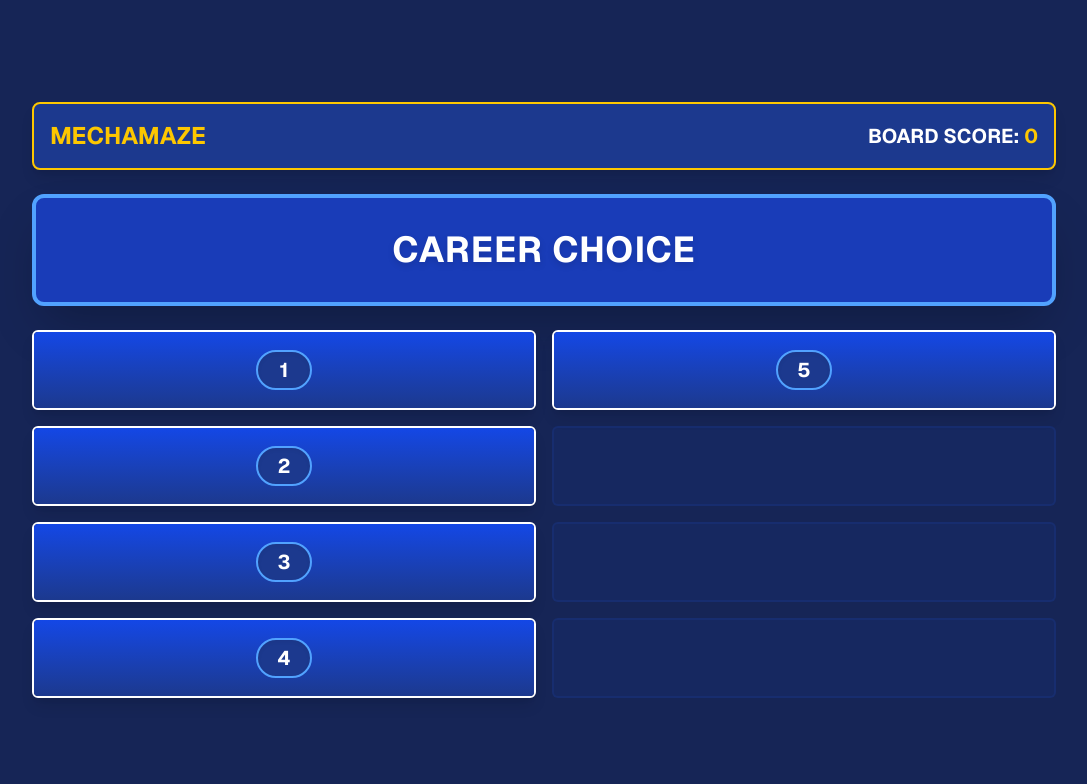
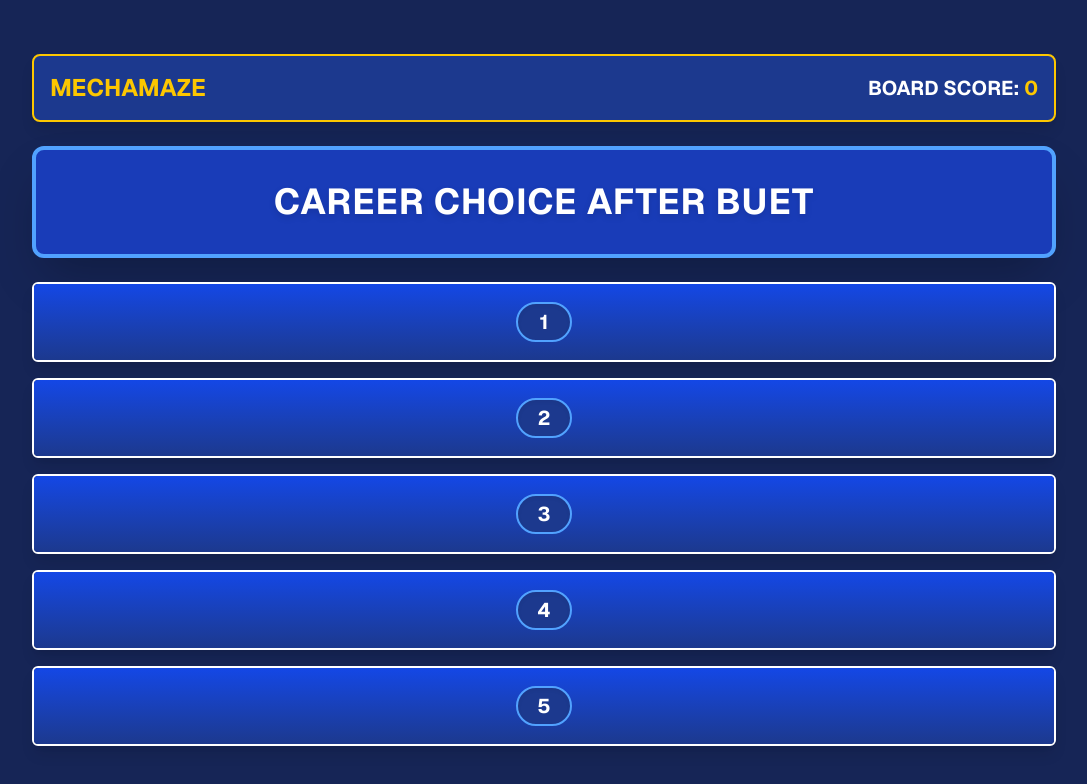
Before and after one commit to udoyahmed/mechamaze-gameshow, a Next.js app: page / in a window 1280 px wide. Shown: the top 784 px of the page, without its empty margins (96-1183 px from the left). Built offline with nearby package versions, Linux system fonts and the light colour scheme.

Commit message:
reduced columns

```diff
--- a/app/page.tsx
+++ b/app/page.tsx
@@ -78,7 +78,7 @@
         </div>
 
         {/* Answers Grid */}
-        <div className="grid grid-cols-2 grid-rows-4 grid-flow-col gap-4">
+        <div className="grid grid-cols-1 gap-4">
           {/* Render actual answers */}
           {currentQuestion.answers.map((answer, index) => (
             <div
@@ -109,7 +109,7 @@
           ))}
 
           {/* Empty slots to maintain grid structure (optional, usually 8 slots total) */}
-          {Array.from({ length: Math.max(0, 8 - currentQuestion.answers.length) }).map((_, i) => (
+          {Array.from({ length: Math.max(0, 5 - currentQuestion.answers.length) }).map((_, i) => (
             <div key={`empty-${i}`} className="h-20 rounded-md border-2 border-blue-900/30 bg-blue-900/20"></div>
           ))}
         </div>
--- a/app/questions.ts
+++ b/app/questions.ts
@@ -12,7 +12,7 @@
 export const questions: Question[] = [
   {
     id: 1,
-    text: "Career choice",
+    text: "Career choice after BUET",
     answers: [
       { text: "Research/Higher Studies/Masters", points: 35 },
       { text: "BCS/Govt Job", points: 20 },
```
